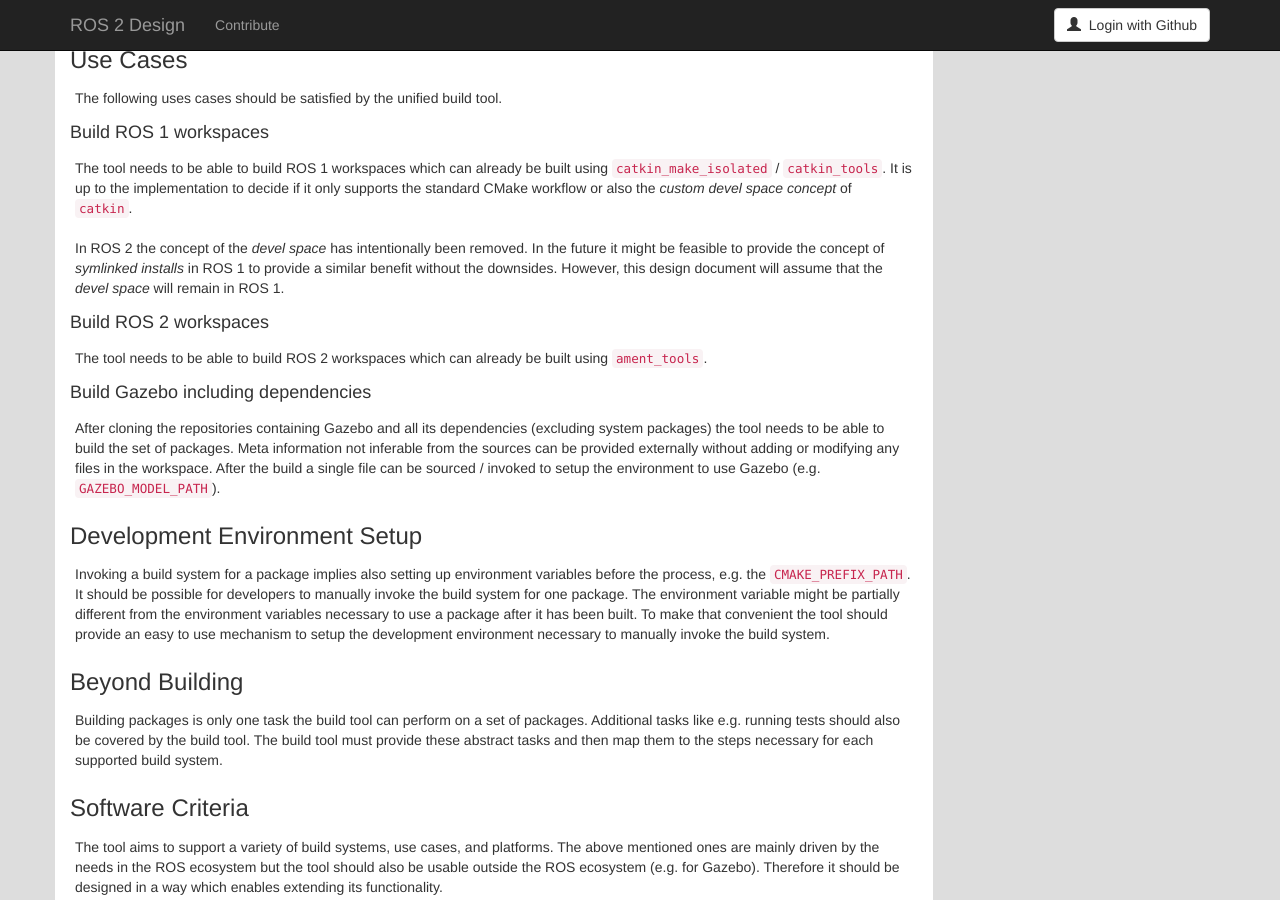
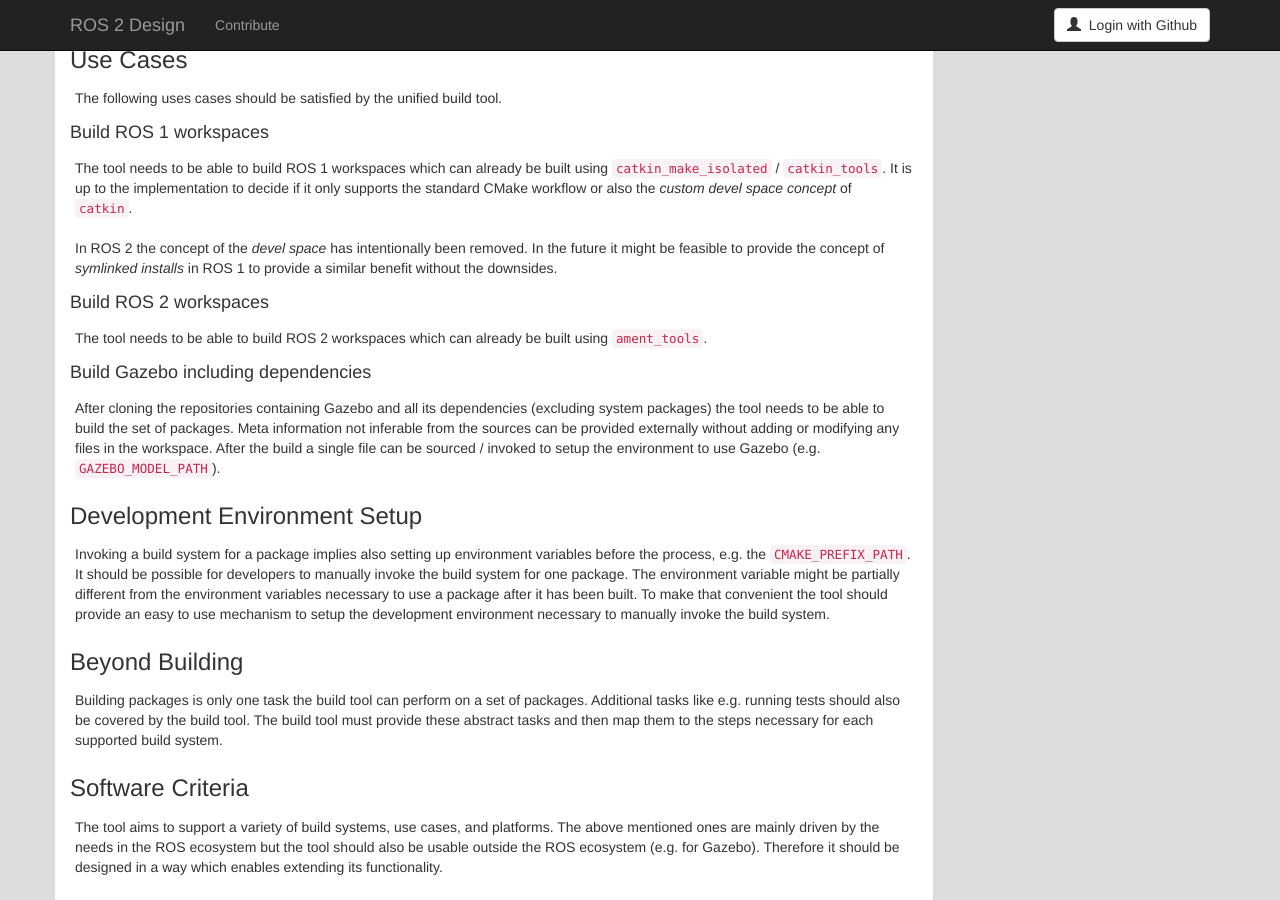
Before and after one commit to ros2/design, a Jekyll site: the page built from articles/101_build_tool.md, in a window 1280 px wide and 900 px high, scrolled down 4470 px. Built offline with Jekyll 4.4.1, drawn with Linux system fonts in a browser that asks for light colours; nearby versions of some CDN libraries.

Commit message:
remove line about devel space

```diff
--- a/articles/101_build_tool.md
+++ b/articles/101_build_tool.md
@@ -233,7 +233,6 @@
 
 In ROS 2 the concept of the *devel space* has intentionally been removed.
 In the future it might be feasible to provide the concept of *symlinked installs* in ROS 1 to provide a similar benefit without the downsides.
-However, this design document will assume that the *devel space* will remain in ROS 1.
 
 #### Build ROS 2 workspaces
 
```
